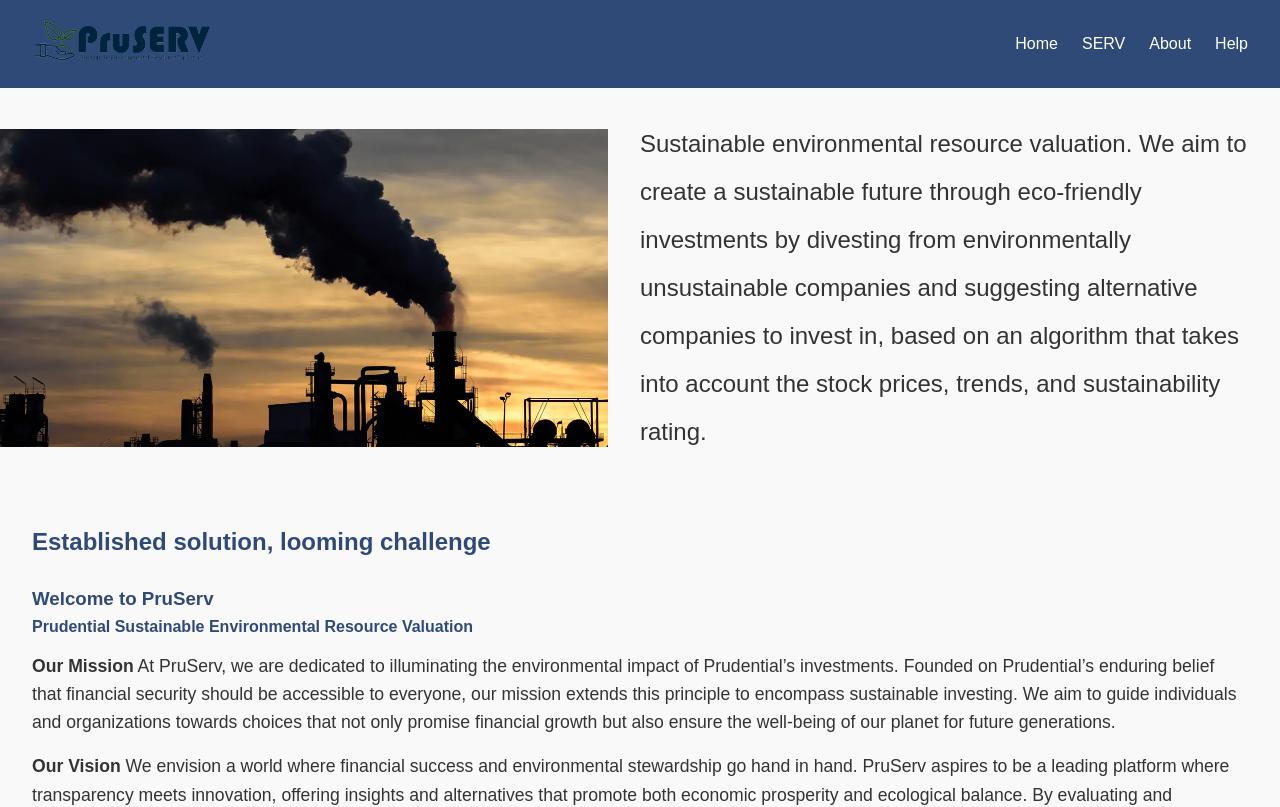
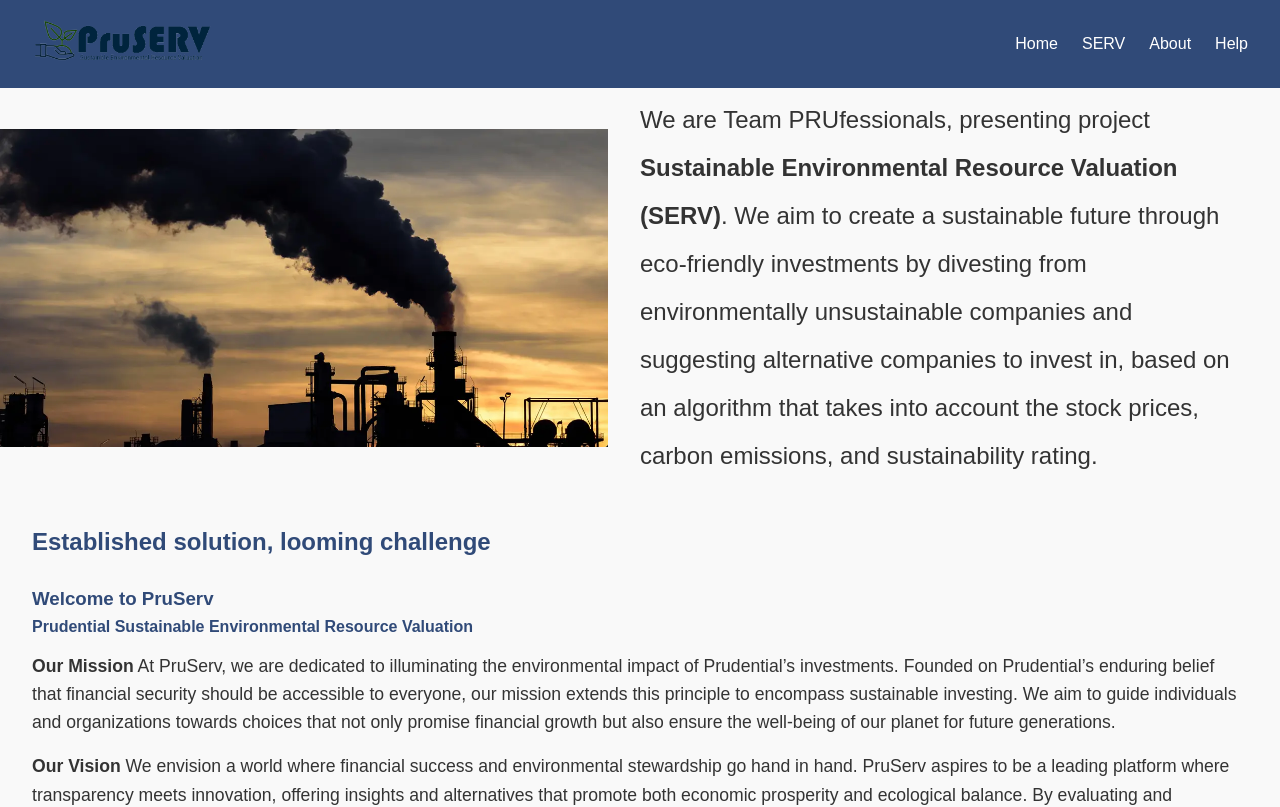
Before and after one commit to brianzou03/PruSustainableInvestment, a React (Create React App) app in the folder my-app/: page / in a window 1280 px wide. Shown: the top 807 px of the page. Built offline with nearby package versions, Linux system fonts and the light colour scheme.

Commit message:
Update db + update data fetch

```diff
--- a/my-app/src/pages/Home.css
+++ b/my-app/src/pages/Home.css
@@ -33,7 +33,7 @@
   }
 
   .home-right p {
-    font-size: 5rem; /* Increase the font size */
+    font-size: 4rem; /* Increase the font size */
     line-height: 3; /* Adjust line height for readability */
     color: #333;
   }
--- a/my-app/src/pages/Home.js
+++ b/my-app/src/pages/Home.js
@@ -10,7 +10,11 @@
         </div>
         <div className="home-right">
           <p>
-            Sustainable environmental resource valuation. We aim to create a sustainable future through eco-friendly investments by divesting from environmentally unsustainable companies and suggesting alternative companies to invest in, based on an algorithm that takes into account the stock prices, trends, and sustainability rating.
+            We are Team PRUfessionals, presenting project <b>Sustainable Environmental Resource Valuation (SERV)</b>
+            . We aim to create a sustainable future through eco-friendly investments by
+            divesting from environmentally unsustainable companies and suggesting alternative
+            companies to invest in, based on an algorithm that takes into account the stock prices,
+            carbon emissions, and sustainability rating.
           </p>
         </div>
       </div>
--- a/my-app/src/pages/Serv.js
+++ b/my-app/src/pages/Serv.js
@@ -41,6 +41,16 @@
     setHighlightedTicker(stock.ticker);
     const altStocks = stockData.filter(s => s.ticker !== stock.ticker).slice(0, 3);
     setAlternativeStocks(altStocks);
+  };
+
+  const getEcoFriendliness = (rating) => {
+    if (rating < 0.7) {
+      return 'Good CO2 emission value';
+    } else if (rating >= 0.7 && rating <= 1.0) {
+      return 'Okay CO2 emission value';
+    } else {
+      return 'Bad CO2 emission value';
+    }
   };
 
   return (
@@ -87,6 +97,7 @@
             <p><strong>Industry:</strong> {selectedStock.industry}</p>
             <p><strong>Price:</strong> {selectedStock.price}</p>
             <p><strong>Rating:</strong> {selectedStock.rating}</p>
+            <p><strong>Eco-Friendliness:</strong> {getEcoFriendliness(selectedStock.rating)}</p>
             <div className="placeholder-graph">[Graph Placeholder]</div>
             <h3>Alternative Stocks</h3>
             <ul>
```
Also changed, not shown: 1 other file (tests, documents, lock files or other folders).
